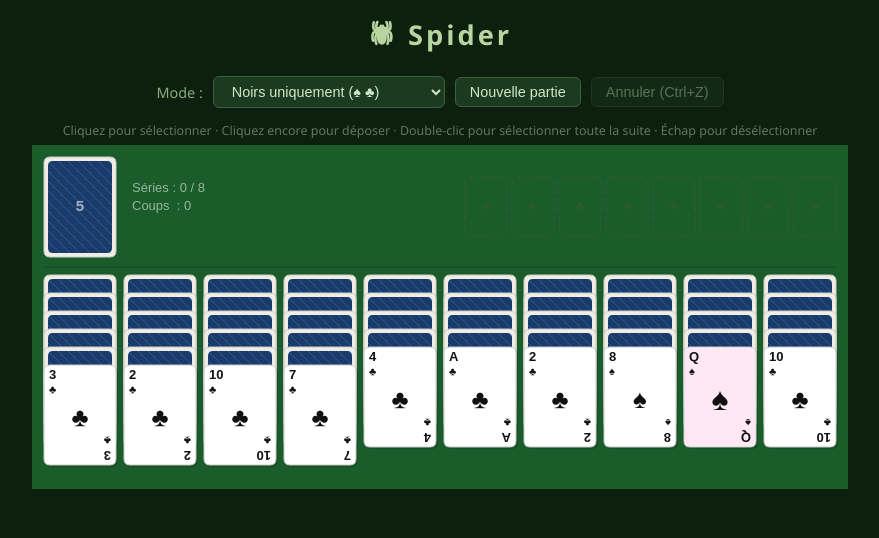
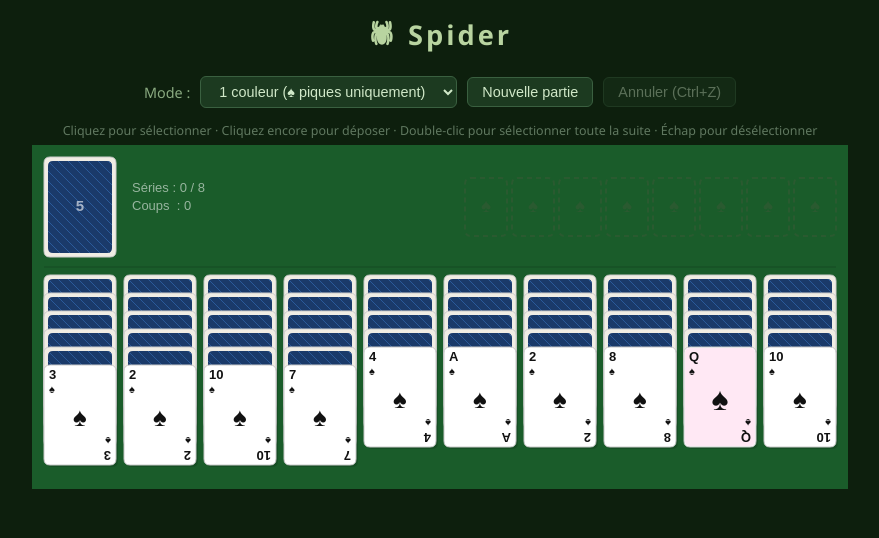
Before and after one commit to abarhub/jeuxsimple, a website built with Vite: page spider/index.html in a window 1280 px wide. Shown: the whole page, without its empty margins (200-1079 px from the left). Built offline with nearby package versions, Linux system fonts and the light colour scheme.

Commit message:
fix(spider): mode 1 couleur = piques uniquement (♠ × 8)
Le mode "noirs" utilisait 4 jeux de piques + 4 jeux de trèfles.
Corrigé : 8 jeux de piques, toutes les cartes sont ♠, comme
dans le Spider Solitaire Windows 1-couleur.
Mise à jour du libellé dans le sélecteur de mode.

Co-Authored-By: Claude Sonnet 4.6 <noreply@anthropic.com>

```diff
--- a/spider/index.html
+++ b/spider/index.html
@@ -92,7 +92,7 @@
   <div id="controls">
     <label for="modeSelect">Mode :</label>
     <select id="modeSelect">
-      <option value="black">Noirs uniquement (♠ ♣)</option>
+      <option value="black">1 couleur (♠ piques uniquement)</option>
       <option value="color">Toutes les couleurs (♠ ♣ ♥ ♦)</option>
     </select>
     <button id="newGameBtn">Nouvelle partie</button>
--- a/spider/src/game.ts
+++ b/spider/src/game.ts
@@ -44,10 +44,10 @@ function shuffle<T>(arr: T[]): T[] {
 
 function makeDeck(mode: SuitMode): Card[] {
   // 104 cards = 8 sets of 13 ranks
-  // black : 4 × Spades  + 4 × Clubs
+  // black : 8 × Spades only
   // color : 2 × Spades  + 2 × Clubs + 2 × Hearts + 2 × Diamonds
   const suitSets: Suit[] = mode === 'black'
-    ? ['S','S','S','S','C','C','C','C']
+    ? ['S','S','S','S','S','S','S','S']
     : ['S','S','C','C','H','H','D','D'];
 
   const cards: Card[] = [];
```
